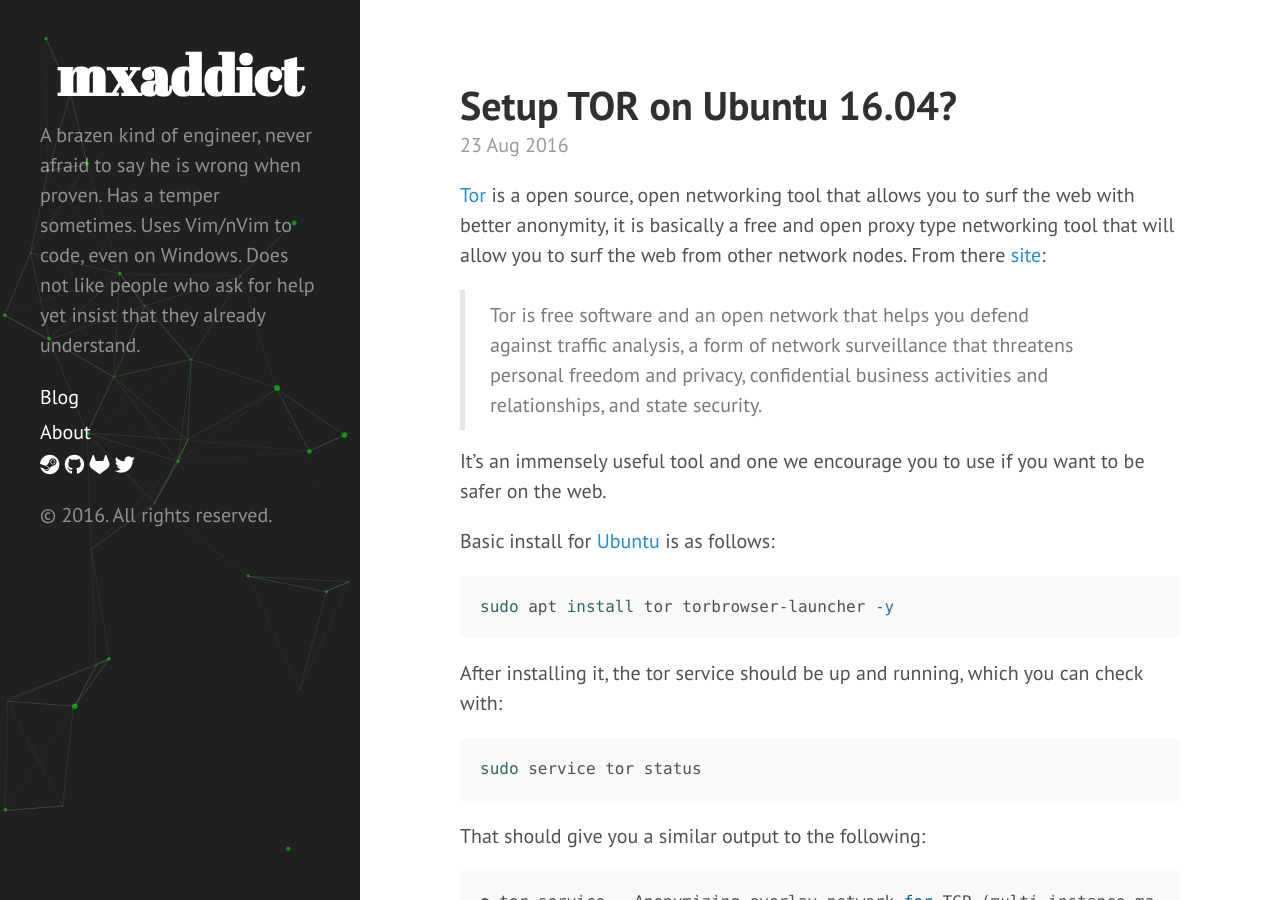
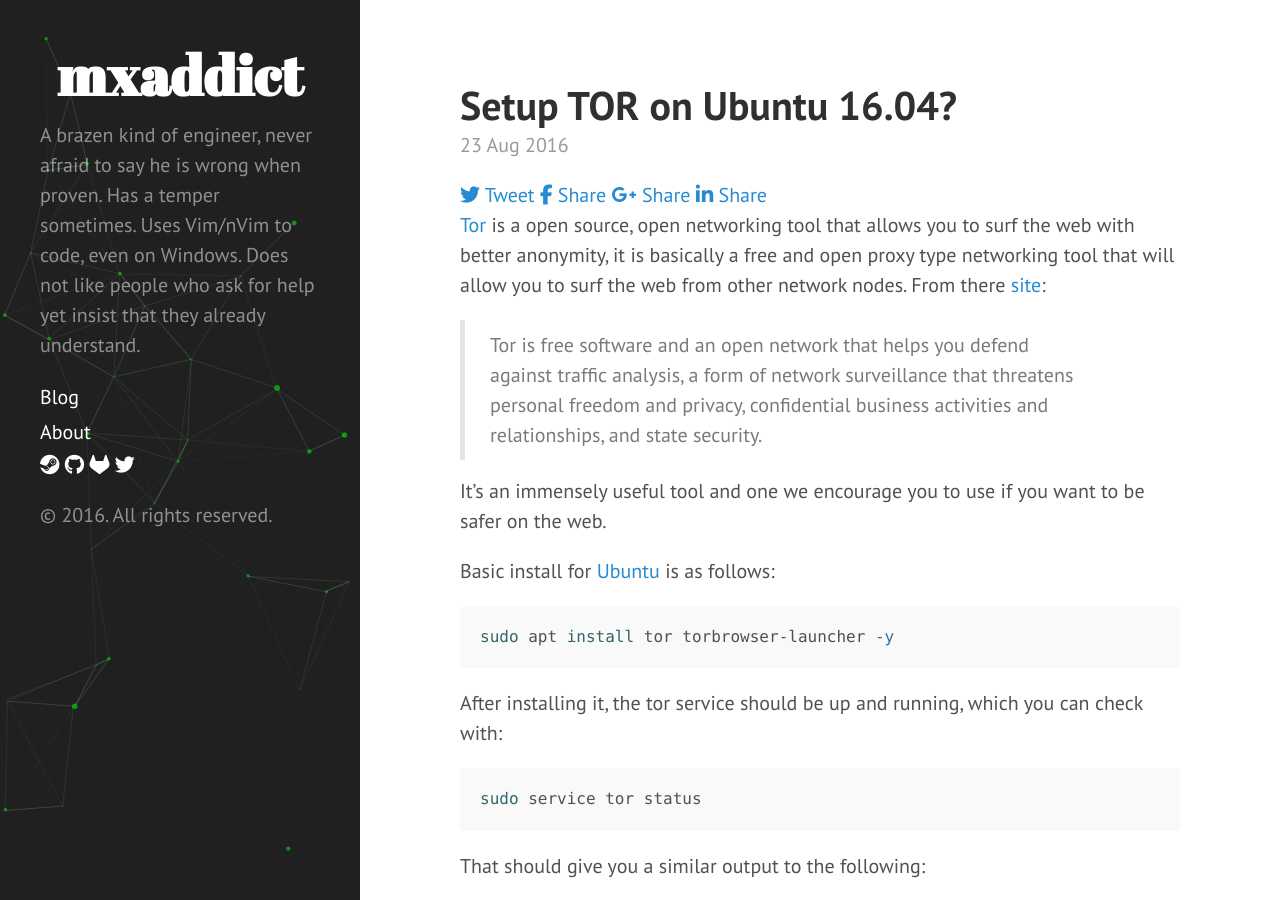
Before and after one commit to mxaddict/www.codedmaster.com, a Jekyll site: the page built from _posts/2016-08-23-setup-tor-on-ubuntu-16.04.md, in a window 1280 px wide and 900 px high. Built offline with Jekyll 4.4.1, drawn with Linux system fonts in a browser that asks for light colours; nearby versions of some CDN libraries; comment, search, counter and statistics services are not loaded.

Commit message:
Added social media buttons for sharing posts

```diff
--- /dev/null
+++ b/_includes/social.html
@@ -0,0 +1,15 @@
+{% capture url %}{{ site.url }}{{ page.url }}{% endcapture %}
+<div class="social">
+  <a class="social-button" href="https://twitter.com/intent/tweet?text={{ page.title }}&url={{ url }}&via=&hashtags=" target="_blank" title="Share this post on Twitter">
+    <i class="fa fa-twitter"></i> Tweet
+  </a>
+  <a class="social-button" href="https://www.facebook.com/sharer/sharer.php?t={{ page.title }}&u={{ url }}" target="_blank" title="Share this post on Facebook">
+    <i class="fa fa-facebook"></i> Share
+  </a>
+  <a class="social-button" href="https://plus.google.com/share?url={{ url }}" target="_blank" title="Share this post on Google Plus">
+    <i class="fa fa-google-plus"></i> Share
+  </a>
+  <a class="social-button" href="http://www.linkedin.com/shareArticle?mini=true&title={{ page.title }}&url={{ url }}&source={{ site.url }}" target="_blank" title="Share this post on LinkedIn">
+    <i class="fa fa-linkedin"></i> Share
+  </a>
+</div>
--- a/_layouts/post.html
+++ b/_layouts/post.html
@@ -6,6 +6,7 @@
 <div class="post">
   <h1 class="post-title">{{ page.title }}</h1>
   <span class="post-date">{{ page.date | date_to_string }}</span>
+  {% include social.html %}
   {{ content }}
 </div>
 
```
